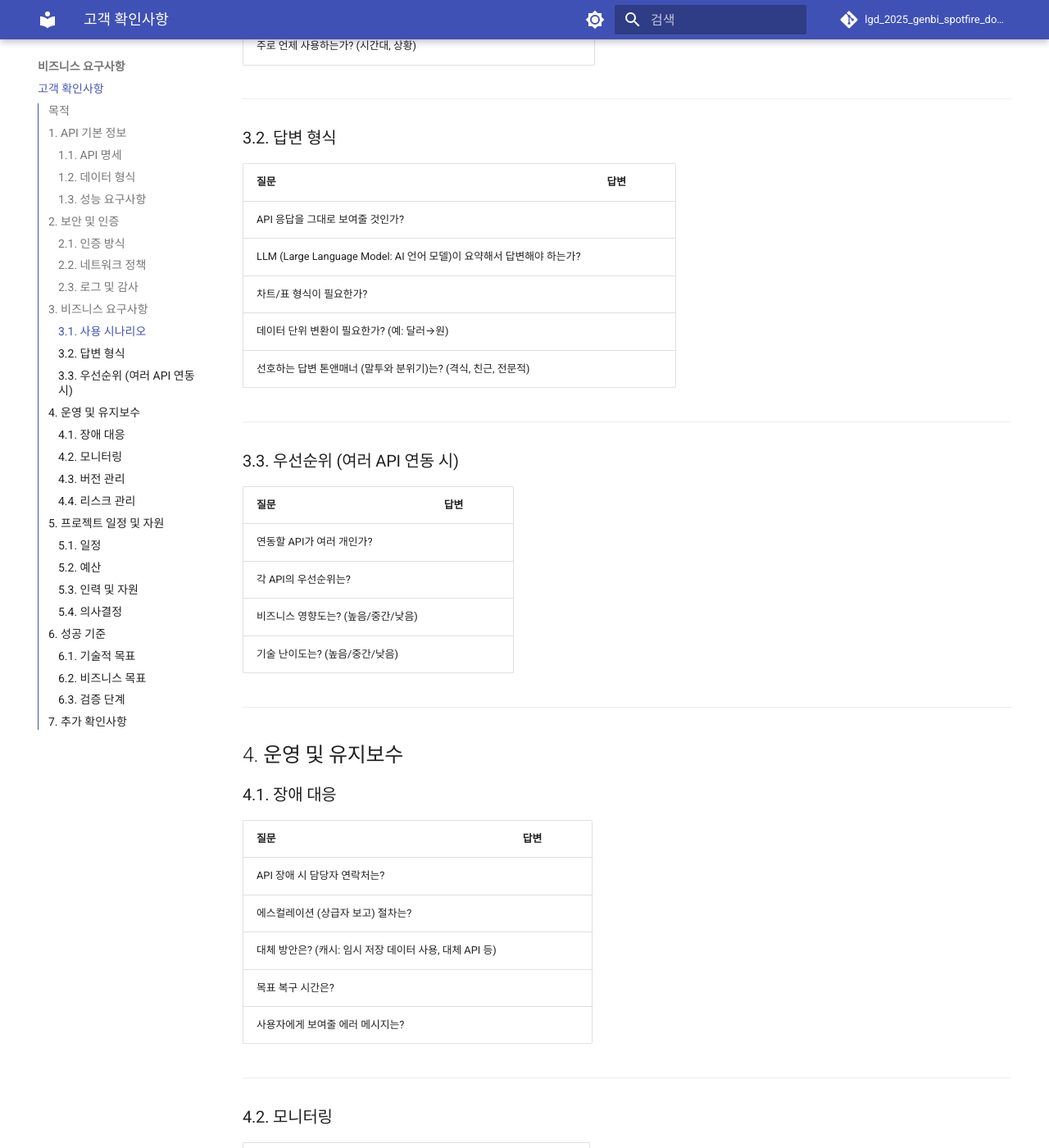
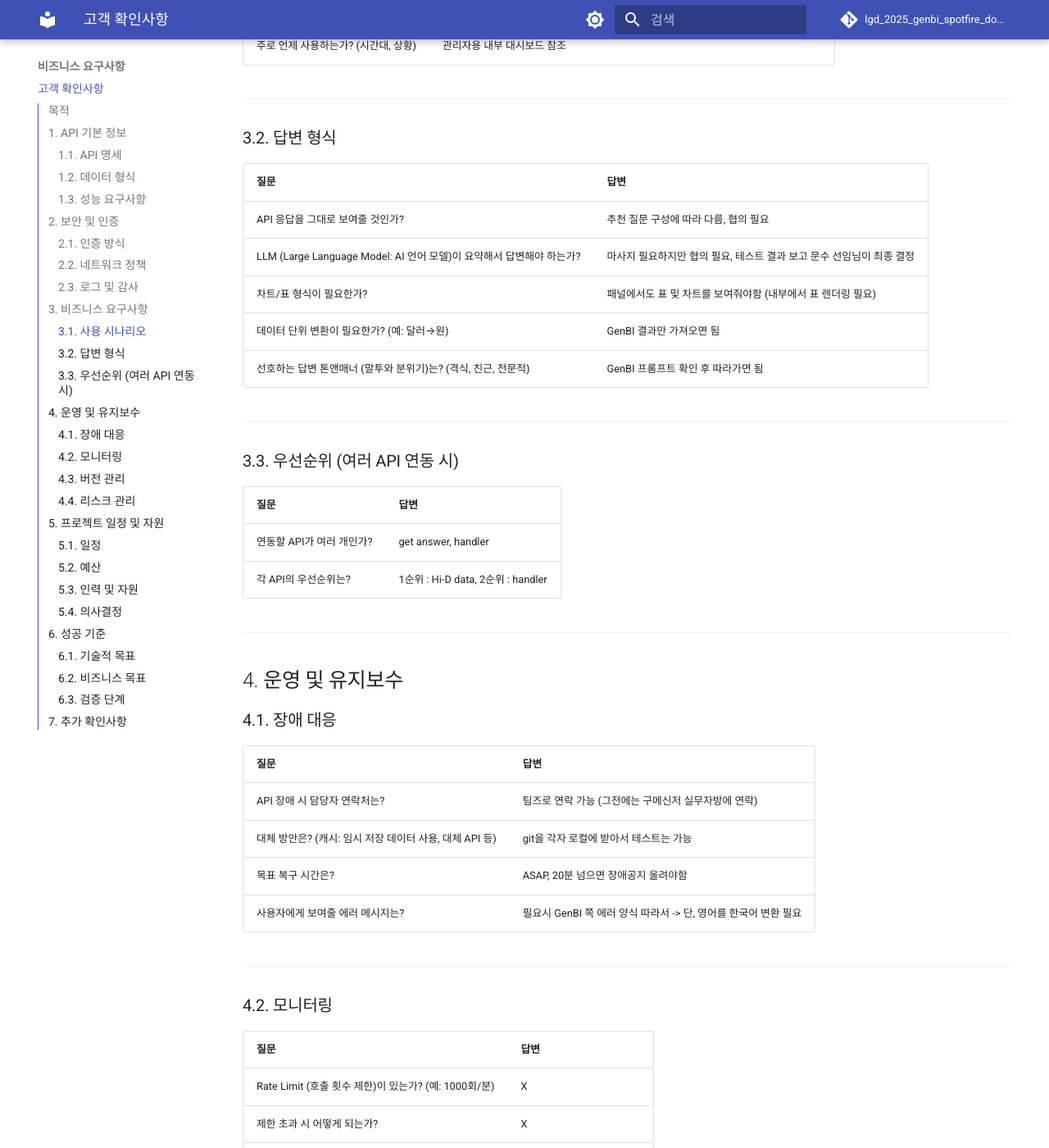
Before and after one commit to 753alfred/lgd_2025_genbi_spotfire_docs, an MkDocs documentation site: the page built from docs/customer_business_questions.md, in a window 1280 px wide and 1400 px high, scrolled down 3116 px. Shown: the whole window at 82% size. Built offline with MkDocs 1.6.1 and Material for MkDocs 9.7.7, drawn with Linux system fonts in a browser that asks for light colours; comment, search, counter and statistics services are not loaded; some of the changed text lies outside the part shown.

Commit message:
질의응답 추가

```diff
--- a/docs/customer_business_questions.md
+++ b/docs/customer_business_questions.md
@@ -66,8 +66,8 @@ Hi-D Search(Data) API (Application Programming Interface: 프로그램 간 통
 
 | 질문 | 답변 |
 |------|------|
-| 방화벽 예외 설정이 필요한가? | |
-| IP 화이트리스트 (허용된 IP 목록)가 필요한가? | |
+| 방화벽 예외 설정이 필요한가? | O - 관련해서 담당자 확인 필요 |
+| IP 화이트리스트 (허용된 IP 목록)가 필요한가? |  |
 | 회사 Proxy (프록시 서버)를 통해 접근해야 하는가? | |
 | VPN (Virtual Private Network: 가상 사설망) 연결이 필수인가? | |
 | 특정 포트만 허용되는가? | |
@@ -93,9 +93,9 @@ Hi-D Search(Data) API (Application Programming Interface: 프로그램 간 통
 | 질문 | 답변 |
 |------|------|
 | 주요 사용자는? (예: 생산팀, 품질팀) | MAS 사용자 전체가 같이 확인함 |
-| 가장 많이 사용할 질문 3가지는? | |
-| 하루 예상 사용 횟수는? (1인당) | |
-| 주로 언제 사용하는가? (시간대, 상황) | |
+| 가장 많이 사용할 질문 3가지는? | 24년 A4공장 TCVD 설비군의 생산가동률 (또는 수율 또는 현위치) 알려줘 등 기존 질문들 |
+| 하루 예상 사용 횟수는? (1인당) | 관리자용 내부 대시보드 참조 |
+| 주로 언제 사용하는가? (시간대, 상황) | 관리자용 내부 대시보드 참조 |
 
 ---
 
@@ -103,11 +103,11 @@ Hi-D Search(Data) API (Application Programming Interface: 프로그램 간 통
 
 | 질문 | 답변 |
 |------|------|
-| API 응답을 그대로 보여줄 것인가? | |
-| LLM (Large Language Model: AI 언어 모델)이 요약해서 답변해야 하는가? | |
-| 차트/표 형식이 필요한가? | |
-| 데이터 단위 변환이 필요한가? (예: 달러→원) | |
-| 선호하는 답변 톤앤매너 (말투와 분위기)는? (격식, 친근, 전문적) | |
+| API 응답을 그대로 보여줄 것인가? | 추천 질문 구성에 따라 다름, 협의 필요|
+| LLM (Large Language Model: AI 언어 모델)이 요약해서 답변해야 하는가? | 마사지 필요하지만 협의 필요, 테스트 결과 보고 문수 선임님이 최종 결정 |
+| 차트/표 형식이 필요한가? | 패널에서도 표 및 차트를 보여줘야함 (내부에서 표 렌더링 필요) |
+| 데이터 단위 변환이 필요한가? (예: 달러→원) | GenBI 결과만 가져오면 됨|
+| 선호하는 답변 톤앤매너 (말투와 분위기)는? (격식, 친근, 전문적) | GenBI 프롬프트 확인 후 따라가면 됨 |
 
 ---
 
@@ -115,10 +115,8 @@ Hi-D Search(Data) API (Application Programming Interface: 프로그램 간 통
 
 | 질문 | 답변 |
 |------|------|
-| 연동할 API가 여러 개인가? | |
-| 각 API의 우선순위는? | |
-| 비즈니스 영향도는? (높음/중간/낮음) | |
-| 기술 난이도는? (높음/중간/낮음) | |
+| 연동할 API가 여러 개인가? | get answer, handler |
+| 각 API의 우선순위는? | 1순위 : Hi-D data, 2순위 : handler |
 
 ---
 
@@ -128,11 +126,10 @@ Hi-D Search(Data) API (Application Programming Interface: 프로그램 간 통
 
 | 질문 | 답변 |
 |------|------|
-| API 장애 시 담당자 연락처는? | |
-| 에스컬레이션 (상급자 보고) 절차는? | |
-| 대체 방안은? (캐시: 임시 저장 데이터 사용, 대체 API 등) | |
-| 목표 복구 시간은? | |
-| 사용자에게 보여줄 에러 메시지는? | |
+| API 장애 시 담당자 연락처는? | 팀즈로 연락 가능 (그전에는 구메신저 실무자방에 연락) |
+| 대체 방안은? (캐시: 임시 저장 데이터 사용, 대체 API 등) | git을 각자 로컬에 받아서  테스트는 가능 |
+| 목표 복구 시간은? | ASAP, 20분 넘으면 장애공지 올려야함 |
+| 사용자에게 보여줄 에러 메시지는? | 필요시 GenBI 쪽 에러 양식 따라서 -> 단, 영어를 한국어 변환 필요 |
 
 ---
 
@@ -140,11 +137,11 @@ Hi-D Search(Data) API (Application Programming Interface: 프로그램 간 통
 
 | 질문 | 답변 |
 |------|------|
-| Rate Limit (호출 횟수 제한)이 있는가? (예: 1000회/분) | |
-| 제한 초과 시 어떻게 되는가? | |
-| 모니터링 도구는? (Grafana, CloudWatch 등) | |
-| 알림을 받을 담당자는? | |
-| 모니터링할 주요 지표는? | |
+| Rate Limit (호출 횟수 제한)이 있는가? (예: 1000회/분) | X |
+| 제한 초과 시 어떻게 되는가? | X |
+| 모니터링 도구는? (Grafana, CloudWatch 등) | 자체 모니터링 툴 (Grafana) |
+| 알림을 받을 담당자는? | 공동 책임 제도 |
+| 모니터링할 주요 지표는? | 추후 지표 정의 필요 |
 
 ---
 
@@ -152,11 +149,11 @@ Hi-D Search(Data) API (Application Programming Interface: 프로그램 간 통
 
 | 질문 | 답변 |
 |------|------|
-| 현재 API 버전은? | |
-| 버전업 계획이 있는가? | |
-| 현재 버전 지원 종료일은? | |
-| 변경 사항 사전 공지 기간은? | |
-| 하위 호환성이 보장되는가? | |
+| 현재 API 버전은? | 11월 1일 |
+| 버전업 계획이 있는가? | X |
+| 현재 버전 지원 종료일은? | X |
+| 변경 사항 사전 공지 기간은? | X |
+| 하위 호환성이 보장되는가? | X |
 
 ---
 
@@ -232,7 +229,7 @@ Hi-D Search(Data) API (Application Programming Interface: 프로그램 간 통
 | 질문 | 답변 |
 |------|------|
 | API 호출 성공률 목표는? (예: 99%) | |
-| 목표 응답 시간은? (예: 5초 이내) | |
+| 목표 응답 시간은? (예: 5초 이내) | X (암묵적으로 10-15초 이내, spotfire 는 30초?) |
 | 허용 가능한 에러율은? | |
 
 ---
@@ -264,6 +261,6 @@ Hi-D Search(Data) API (Application Programming Interface: 프로그램 간 통
 |------|------|
 | 특별히 고려해야 할 제약사항이 있는가? | |
 | 참고할 유사 사례가 있는가? | |
-| 문서화 요구사항은? | |
+| 문서화 요구사항은? | 인수인계 보고서, 전체적인 시스템 구성도 |
 | 교육이 필요한가? | |
 | 기타 요청사항은? | |
```
